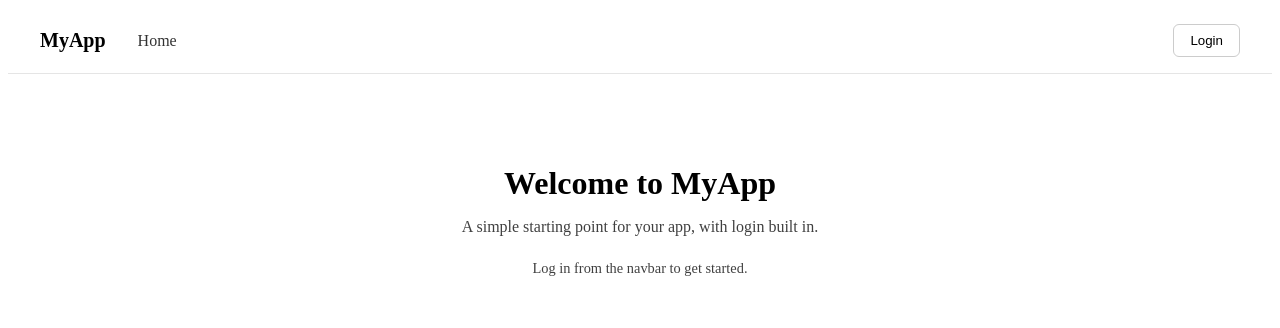
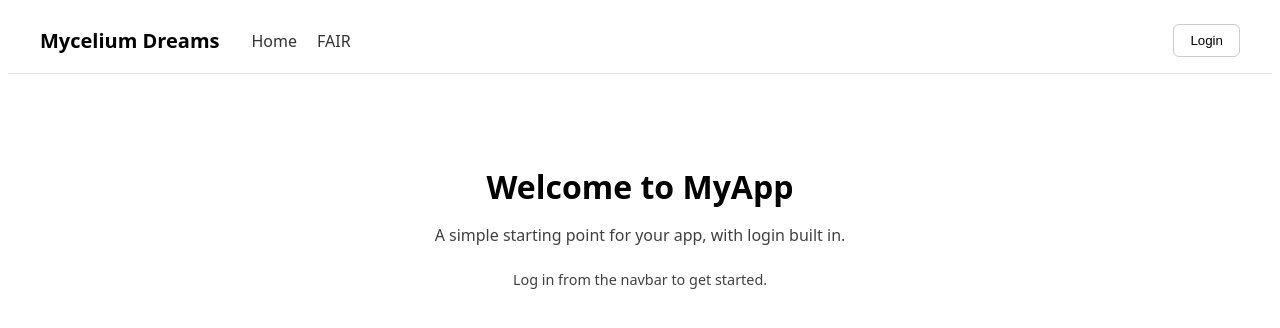
Before and after one commit to awheeler262/webapp, a Nuxt app in the folder apps/web/: page / in a window 1280 px wide. Shown: the top 328 px of the page. Built offline with nearby package versions, Linux system fonts and the light colour scheme.

Commit message:
WEB -- Add initial fair page and noto sans font

```diff
--- a/apps/web/app/components/AppNavbar.vue
+++ b/apps/web/app/components/AppNavbar.vue
@@ -30,10 +30,11 @@ function onLogout() {
 
 <template>
   <header class="navbar">
-    <NuxtLink to="/" class="brand">MyApp</NuxtLink>
+    <NuxtLink to="/" class="brand">Mycelium Dreams</NuxtLink>
 
     <nav class="links">
       <NuxtLink to="/">Home</NuxtLink>
+      <NuxtLink to="/fair">FAIR</NuxtLink>
       <NuxtLink v-if="isLoggedIn" to="/chat">Chat</NuxtLink>
     </nav>
 
@@ -65,6 +66,7 @@ function onLogout() {
   padding: 1rem 2rem;
   border-bottom: 1px solid #e5e5e5;
   position: relative;
+  font-family: "Noto Sans", Verdana, sans-serif;
 }
 
 .brand {
--- a/apps/web/app/pages/chat.vue
+++ b/apps/web/app/pages/chat.vue
@@ -17,5 +17,6 @@ if (!isLoggedIn.value) {
 .chat {
   padding: 4rem 2rem;
   text-align: center;
+  font-family: "Noto Sans", Verdana, sans-serif;
 }
 </style>
--- a/apps/web/app/pages/index.vue
+++ b/apps/web/app/pages/index.vue
@@ -18,6 +18,7 @@ const { isLoggedIn } = useAuth()
   display: flex;
   justify-content: center;
   padding: 4rem 2rem;
+  font-family: "Noto Sans", Verdana, sans-serif;
 }
 
 .hero {
--- a/apps/web/nuxt.config.ts
+++ b/apps/web/nuxt.config.ts
@@ -2,6 +2,7 @@
 export default defineNuxtConfig({
   compatibilityDate: '2025-07-15',
   devtools: { enabled: true },
+  modules: ['@nuxt/fonts'],
   runtimeConfig: {
     public: {
       apiBaseUrl: 'http://localhost:3001'
--- a/apps/web/package.json
+++ b/apps/web/package.json
@@ -10,6 +10,7 @@
     "postinstall": "nuxt prepare"
   },
   "dependencies": {
+    "@nuxt/fonts": "^0.14.0",
     "nuxt": "^4.4.8",
     "vue": "^3.5.38",
     "vue-router": "^5.1.0"
```
Also changed, not shown: 2 other files (tests, documents, lock files or other folders).
